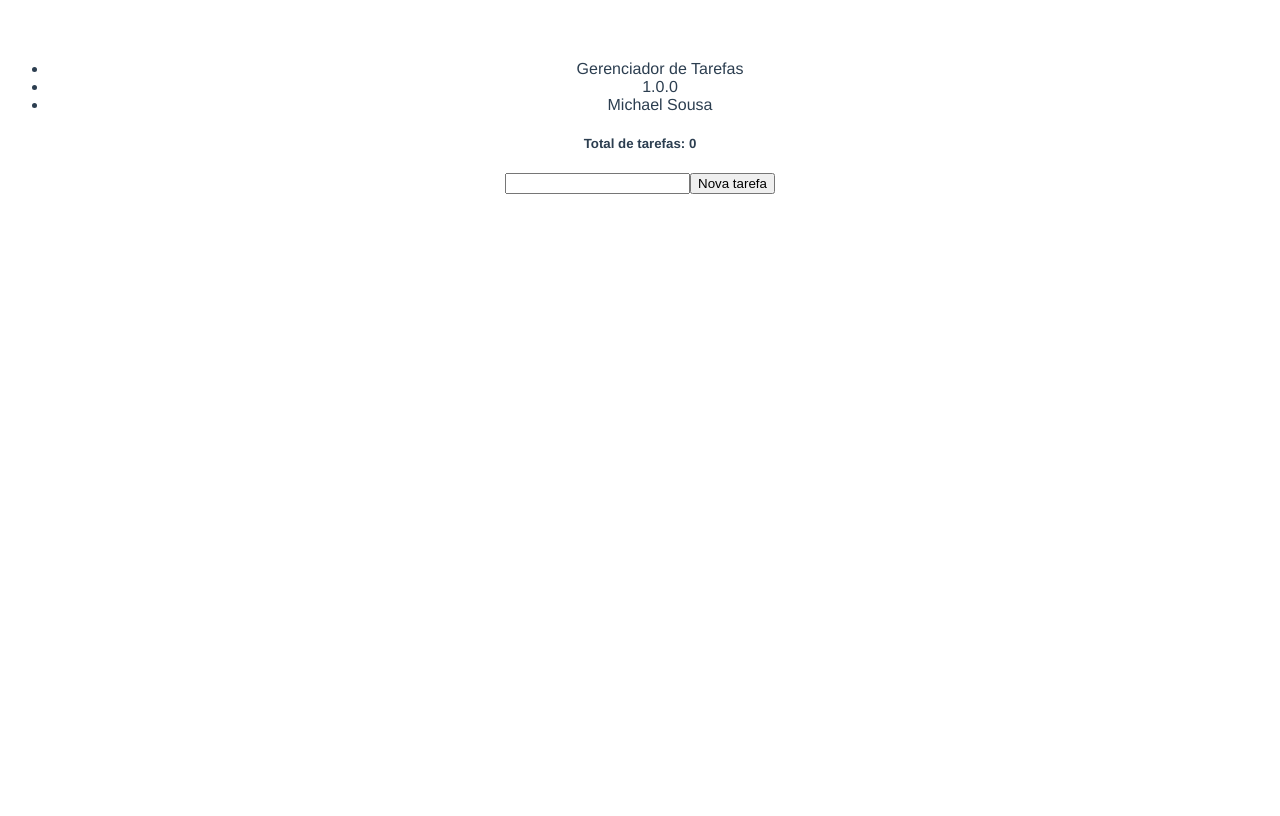
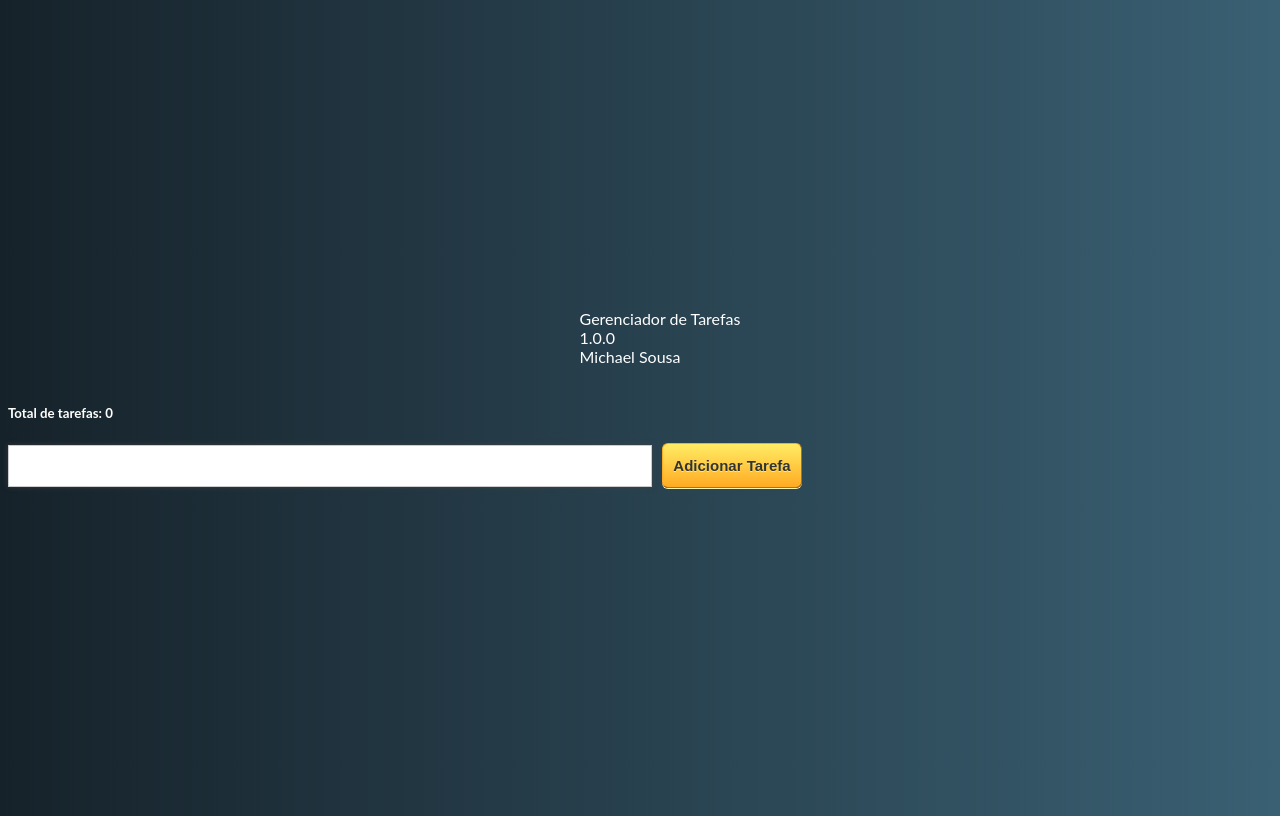
Before and after one commit to msousacode/treinamento-vuejs, a Vue app in the folder projeto2/app-task/: page / in a window 1280 px wide. Built offline with nearby package versions, Linux system fonts and the light colour scheme.

Commit message:
style: adicionado css

```diff
--- a/projeto2/app-task/src/App.vue
+++ b/projeto2/app-task/src/App.vue
@@ -1,5 +1,17 @@
 <template>
   <div id="app">
+    <ul>
+      <li>
+        {{ nomeApp }}
+      </li>
+      <li>
+        {{ versao }}
+      </li>
+      <li>
+        {{ desenvolvedor }}
+      </li>
+    </ul>
+
     <!--Tarefas é o componente central que gera e controla todas as tarefas-->
     <tarefas />
   </div>
@@ -9,7 +21,14 @@
 import Tarefas from "./components/Tarefas.vue";
 
 export default {
-  name: "App",
+  data: () => {
+    return {
+      name: "App",
+      nomeApp: "Gerenciador de Tarefas",
+      versao: "1.0.0",
+      desenvolvedor: "Michael Sousa",
+    };
+  },
   components: {
     tarefas: Tarefas,
   },
@@ -17,12 +36,70 @@ export default {
 </script>
 
 <style>
+body {
+  font-family: "Lato", sans-serif;
+  background: linear-gradient(to right, rgb(22, 34, 42), rgb(58, 96, 115));
+  color: #fff;
+}
+
 #app {
-  font-family: Avenir, Helvetica, Arial, sans-serif;
-  -webkit-font-smoothing: antialiased;
-  -moz-osx-font-smoothing: grayscale;
-  text-align: center;
-  color: #2c3e50;
-  margin-top: 60px;
+  display: flex;
+  flex: 1;
+  flex-direction: column;
+  justify-content: center;
+  align-items: center;
+  height: 100vh;
+}
+
+#app h1 {
+  margin-bottom: 5px;
+  font-weight: 300;
+  font-size: 3rem;
+}
+
+ul {
+  list-style-type: none;
+}
+
+.btn-default {
+  margin-left: 10px;
+  margin-right: 10px;
+  font-size: 15px;
+  font-family: Arial;
+  width: 140px;
+  height: 45px;
+  border-width: 1px;
+  color: #333333;
+  border-color: #ffaa22;
+  font-weight: bold;
+  border-top-left-radius: 6px;
+  border-top-right-radius: 6px;
+  border-bottom-left-radius: 6px;
+  border-bottom-right-radius: 6px;
+  box-shadow: 0px 1px 0px 0px #fff6af;
+  text-shadow: 0px 1px 0px #ffee66;
+  background: linear-gradient(#ffec64, #ffab23);
+}
+
+.btn-default:hover {
+  background: linear-gradient(#ffab23, #ffec64);
+}
+
+.css-input {
+  height: 30px;
+  width: 50%;
+  padding: 5px;
+  font-size: 16px;
+  border-width: 1px;
+  border-color: #cccccc;
+  background-color: #ffffff;
+  color: #000000;
+  border-style: solid;
+  border-radius: 0px;
+  box-shadow: 0px 0px 5px rgba(66, 66, 66, 0.75);
+  text-shadow: 0px 0px 5px rgba(66, 66, 66, 0.75);
+}
+.css-input:focus {
+  outline: none;
 }
 </style>
--- a/projeto2/app-task/src/components/TarefaItem.vue
+++ b/projeto2/app-task/src/components/TarefaItem.vue
@@ -1,20 +1,37 @@
 <template>
-  <div id="tarefa">{{ tarefaItem.message }}</div>
+  <div id="tarefa">
+    <span>
+      {{ tarefaItem.message }}
+    </span>
+  </div>
 </template>
 
 <script>
 export default {
-    //Declaração dos dados que estou esperando receber do componente Pai.
-    props: {
-        tarefaItem: Object
-    }
+  //Declaração dos dados que estou esperando receber do componente Pai.
+  props: {
+    tarefaItem: Object,
+  },
 };
 </script>
 
 <style scoped>
-    #tarefa {
-    padding: 10px;
-    margin: 10px;
-    border: solid 1px green;
-    }
+#tarefa {
+  -webkit-box-shadow: 0px 0px 50px 3px #f2e8f3;
+  -moz-box-shadow: 0px 0px 50px 3px #f2e8f3;
+  box-shadow: 0px 0px 50px 3px #f2e8f3;
+
+  border-radius: 10px;
+  -moz-border-radius: 10px;
+  -webkit-border-radius: 10px;
+
+  height: 50px;
+  margin-bottom: 10px;
+  background-color: rgb(16, 83, 16);
+}
+
+span {
+  padding: 30px;
+  color: white;
+}
 </style>
--- a/projeto2/app-task/src/components/Tarefas.vue
+++ b/projeto2/app-task/src/components/Tarefas.vue
@@ -1,26 +1,16 @@
 <template>
   <!--Componente Pai de todas as tarefas.-->
-  <div>
-    <ul>
-      <li>
-        {{ nomeApp }}
-      </li>
-      <li>
-        {{ versao }}
-      </li>
-      <li>
-        {{ desenvolvedor }}
-      </li>
-    </ul>
-
+  <div style="width: 100%">
     <!--Total das tarefas-->
     <h5>Total de tarefas: {{ tarefas.length }}</h5>
 
     <!--Recebe o descritivo da tarefa.-->
-    <input type="text" v-model="descritivoTarefa" />
+    <input class="css-input" type="text" v-model="descritivoTarefa" />
 
     <!--Cria a tarfefa adicionando a mesma dentro de um array itens onde ficam armazenadas todas as tarefas.-->
-    <button type="button" @click="adicionarTarefa()">Nova tarefa</button>
+    <button class="btn-default" type="button" @click="adicionarTarefa()">
+      Adicionar Tarefa
+    </button>
 
     <br />
     <br />
@@ -46,9 +36,6 @@ export default {
     //Todas essas propriedades estão na DOM.
     //A declaração deleas na propriedade data torna possível realizar o binding de dados.
     return {
-      nomeApp: "Gerenciador de Tarefas",
-      versao: "1.0.0",
-      desenvolvedor: "Michael Sousa",
       descritivoTarefa: "",
       tarefas: [],
     };
```
